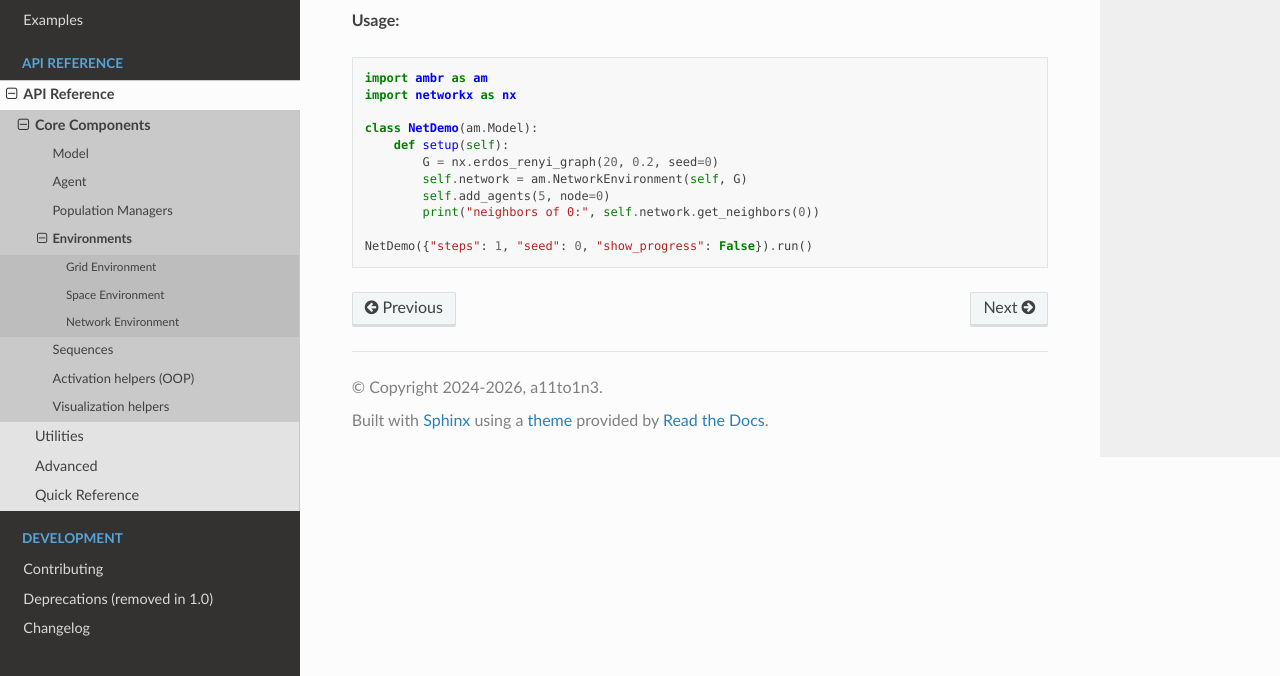
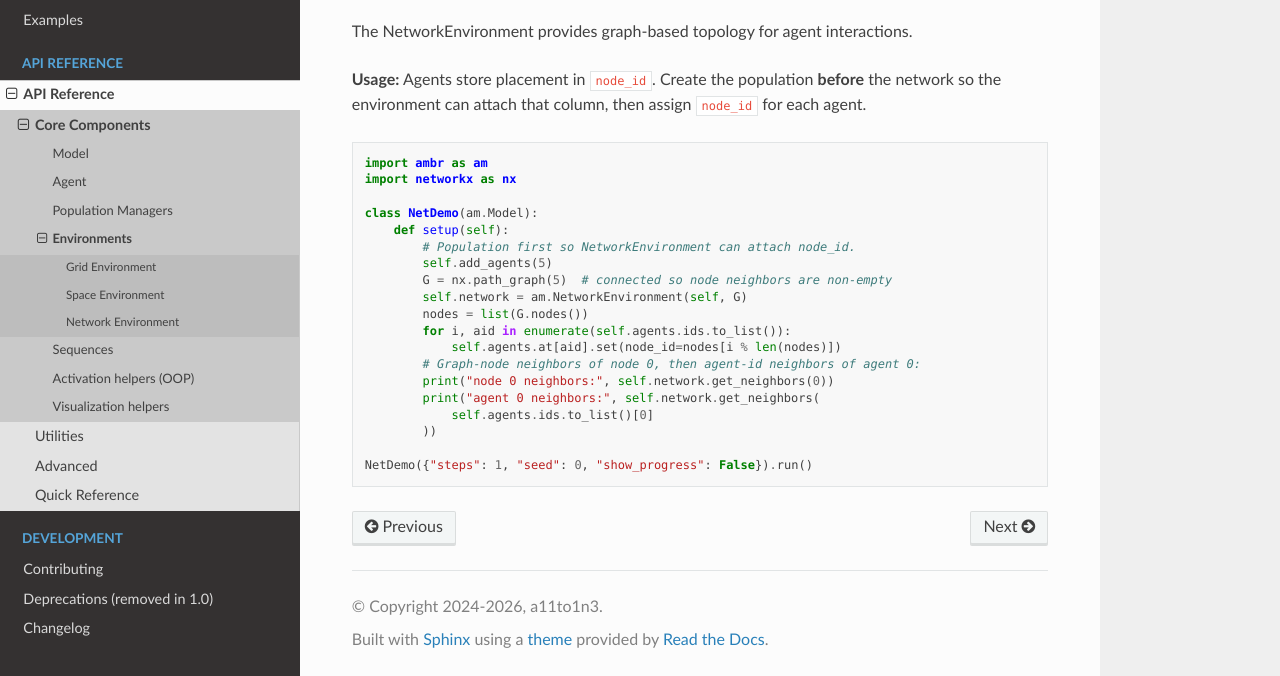
Before and after one commit to a11to1n3/AMBER, a Sphinx documentation site: the page built from docs/api/environments.rst, in a window 1280 px wide and 900 px high, scrolled down 1406 px, cut to the strip 224-900 px from the top of the window. Built offline with Sphinx 7.4.7 and the Read the Docs theme 3.1.0, drawn with Linux system fonts in a browser that asks for light colours; some of the changed text lies outside the part shown.

Commit message:
fix: SMACOptimizer contract, calibration examples, and doc accuracy
Honor strategy=random (RandomFacade), fixed_params, n_evaluations, and
history cost/objective/time/trial columns; reject unsupported SMAC options.
Align SMAC examples, environment/ParallelRunner/OOP/Experiment docs, and
document doc-fence smoke limits.

```diff
--- a/docs/api/environments.rst
+++ b/docs/api/environments.rst
@@ -17,7 +17,9 @@ Grid Environment
 
 The GridEnvironment provides a 2D grid-based space where agents can be positioned and move around.
 
-**Usage:**
+**Usage:** Placement uses the ``grid_position`` column via
+:meth:`~ambr.GridEnvironment.add_agent_from_id` (not bare ``x`` / ``y``).
+See also :doc:`../environments_schelling`.
 
 .. code-block:: python
 
@@ -26,10 +28,12 @@ The GridEnvironment provides a 2D grid-based space where agents can be positione
    class GridDemo(am.Model):
        def setup(self):
            self.grid = am.GridEnvironment(self, size=(10, 10))
-           self.add_agents(5, x=0, y=0)
-           # place first agent at a random cell
-           pos = self.grid.random_position()
-           self.agents.at[self.agents.ids.to_list()[0]].set(x=pos[0], y=pos[1])
+           # Create population first, then place on the grid.
+           self.add_agents(5)
+           empty = self.grid.empty_positions()
+           for i, aid in enumerate(self.agents.ids.to_list()):
+               self.grid.add_agent_from_id(aid, empty[i])
+           pos = empty[0]
            print("neighbors of", pos, ":", self.grid.get_neighbors(pos))
 
    GridDemo({"steps": 1, "seed": 0, "show_progress": False}).run()
@@ -69,7 +73,9 @@ Network Environment
 
 The NetworkEnvironment provides graph-based topology for agent interactions.
 
-**Usage:**
+**Usage:** Agents store placement in ``node_id``. Create the population
+**before** the network so the environment can attach that column, then assign
+``node_id`` for each agent.
 
 .. code-block:: python
 
@@ -78,9 +84,17 @@ The NetworkEnvironment provides graph-based topology for agent interactions.
 
    class NetDemo(am.Model):
        def setup(self):
-           G = nx.erdos_renyi_graph(20, 0.2, seed=0)
+           # Population first so NetworkEnvironment can attach node_id.
+           self.add_agents(5)
+           G = nx.path_graph(5)  # connected so node neighbors are non-empty
            self.network = am.NetworkEnvironment(self, G)
-           self.add_agents(5, node=0)
-           print("neighbors of 0:", self.network.get_neighbors(0))
+           nodes = list(G.nodes())
+           for i, aid in enumerate(self.agents.ids.to_list()):
+               self.agents.at[aid].set(node_id=nodes[i % len(nodes)])
+           # Graph-node neighbors of node 0, then agent-id neighbors of agent 0:
+           print("node 0 neighbors:", self.network.get_neighbors(0))
+           print("agent 0 neighbors:", self.network.get_neighbors(
+               self.agents.ids.to_list()[0]
+           ))
 
    NetDemo({"steps": 1, "seed": 0, "show_progress": False}).run()
```
Also changed, not shown: CHANGELOG.md (+13 -0 lines), docs/api/experiment.rst (+17 -1 lines), docs/api/optimization.rst (+30 -0 lines), docs/api/performance.rst (+33 -5 lines), docs/quickstart.rst (+5 -2 lines), 5 other files.
